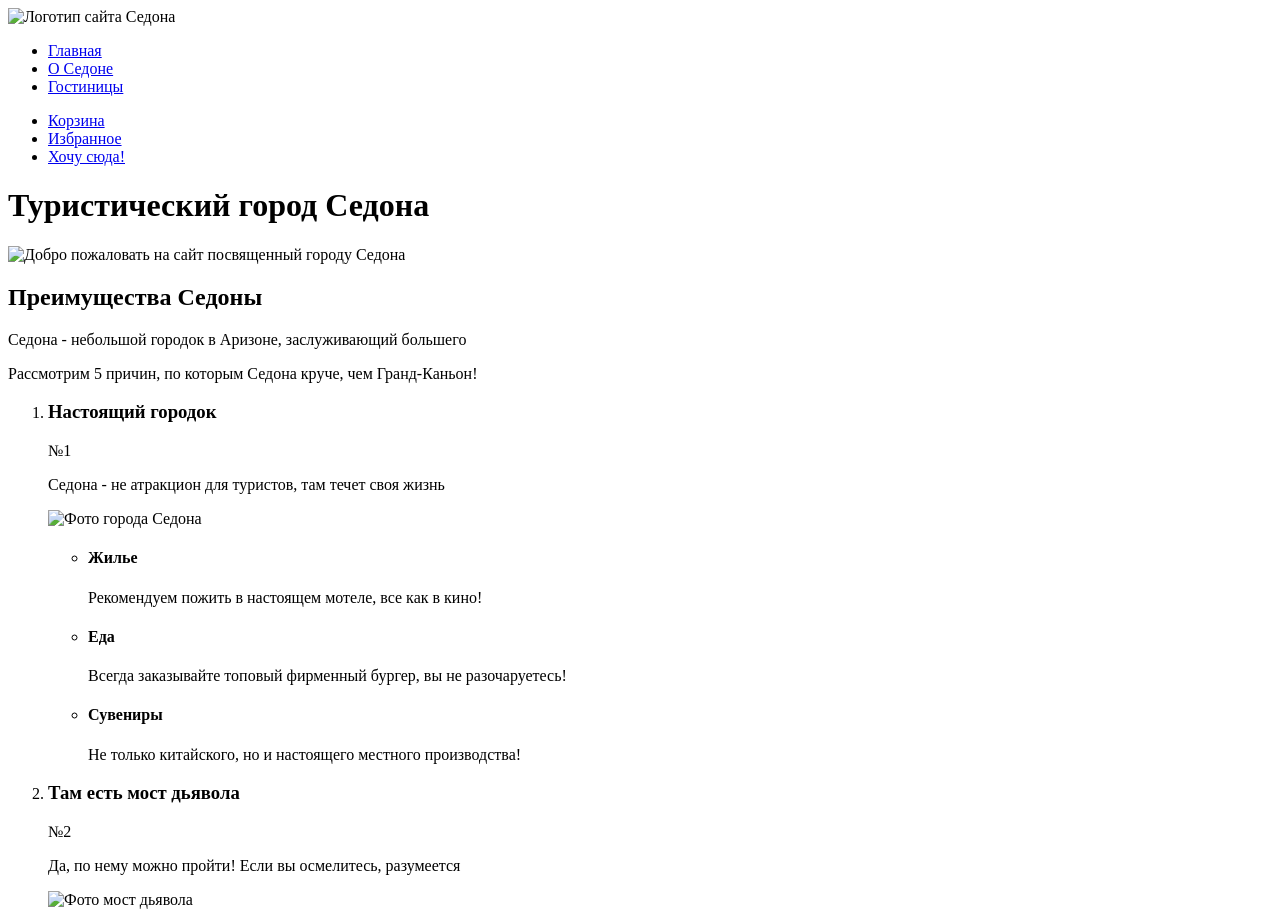
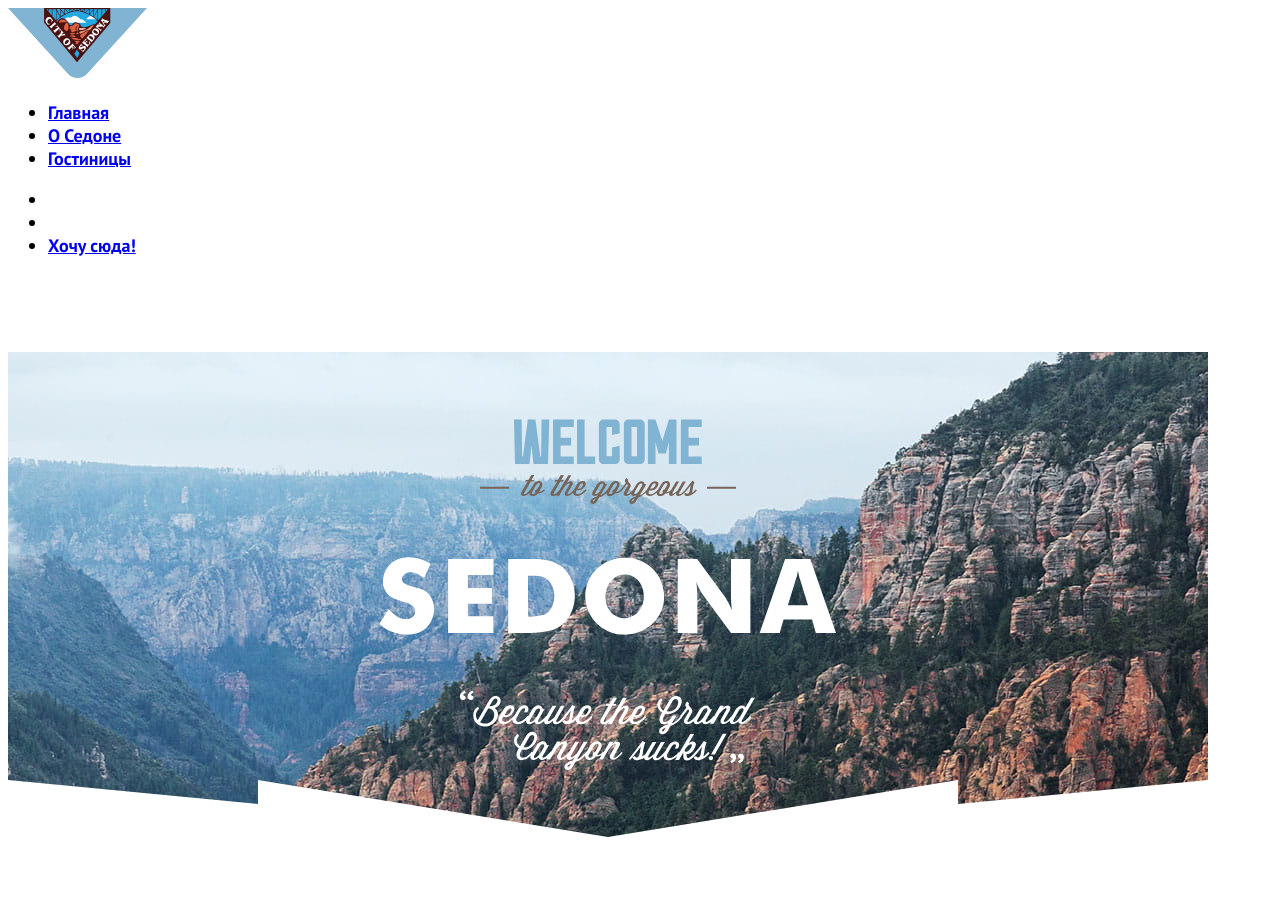
Before and after one commit to AndreiShishkin/Sedona, a plain HTML site: page index.html in a window 1280 px wide. Shown: the top 912 px of the page. Drawn offline with Linux system fonts and the light colour scheme.

Commit message:
Добавление шрифтов в style.css

```diff
--- /dev/null
+++ b/css/style.css
@@ -0,0 +1,41 @@
+@font-face {
+  font-family: "PT Sans";
+font-style: normal;
+font-weight: 400;
+  src: url("../fonts/ptsans-400.woff2")format("woff2");
+
+  font-display: swap;
+}
+
+@font-face {
+  font-family: "PT Sans";
+  font-style: normal;
+  font-weight: 400;
+  src: url(../fonts/ptsans-700.woff2)format("woff2");
+
+  font-display: swap;
+}
+
+body{
+  font-family: "PT Sans", sans-serif;
+  font-weight: 400;
+  font-size: 18px;
+  background-color: ;
+}
+
+.image-welcome{
+  background:
+  url("../img/welcome.svg") no-repeat center,
+  url("../img/divider.svg") no-repeat bottom center,
+  url("../img/index-background.jpg") no-repeat;
+  height: 485px;
+  width: 1200px;
+}
+
+.image-mailing{
+  background: url("../img/blur-background.jpg") no-repeat;
+}
+
+.visually-hidden{
+  visibility: hidden;
+}
--- a/index.html
+++ b/index.html
@@ -4,33 +4,36 @@
 <head>
   <meta charset="utf-8">
   <title>HTML Academy: {{projectTitle}}</title>
+  <link rel="stylesheet" href="css/style.css" type="text/css">
 </head>
 
-<body>
+<body class="test">
   <header class="page-header">
-    <img class="logo" src="#" alt="Логотип сайта Седона">
+    <a class="logo" href="index.html">
+      <img src="img/logo.svg" height="70" width="139" alt="Логотип сайта Седона">
+    </a>
     <nav class="navigation">
       <ul class="navigation-list">
         <li class="navigation-item">
           <a class="navigation-link" href="#">
-            <span class="visually-hidden">Главная</span>
+            <span class="navigation-text">Главная</span>
+          </a>
+        </li>
+        <li class="navigation-item">
+          <a class="navigation-link" href="/catalog.html">
+            <span class="navigation-text">О Седоне</span>
           </a>
         </li>
         <li class="navigation-item">
           <a class="navigation-link" href="#">
-            <span class="visually-hidden">О Седоне</span>
-          </a>
-        </li>
-        <li class="navigation-item">
-          <a class="navigation-link" href="#">
-            <span class="visually-hidden">Гостиницы</span>
+            <span class="navigation-text">Гостиницы</span>
           </a>
         </li>
       </ul>
       <ul class="navigation-list user-navigation">
         <li class="navigation-item">
           <a class="navigation-link" href="#">
-            <span class="visually-hidden">Корзина</span>
+            <span class="visually-hidden">Поиск</span>
           </a>
         </li>
         <li class="navigation-item">
@@ -45,11 +48,14 @@
     </nav>
   </header>
   <main class="main-index">
-    <header class="main-header">
+
     <h1 class="visually-hidden">Туристический город Седона</h1>
-      <img class="welcome-logo" src="#" alt="Добро пожаловать на сайт посвященный городу Седона">
-    </header>
+
     <section class="advantage">
+
+      <div class="image-welcome">
+      </div>
+
       <h2 class="visually-hidden">Преимущества Седоны</h2>
       <p class="description-sedona">Седона - небольшой городок в Аризоне, заслуживающий большего</p>
       <p class="sedona-is-better">Рассмотрим 5 причин, по которым Седона круче, чем Гранд-Каньон!</p>
@@ -60,7 +66,7 @@
             <p class="reason-number">№1</p>
             <p class="reason-description">Седона - не атракцион для туристов, там течет своя жизнь</p>
           </div>
-          <img class="image-sedona" src="#" alt="Фото города Седона">
+          <img class="image-sedona" src="img/house-of-city.jpg" width="800" height="384" alt="Фото города Седона">
           <ul class="services-list">
             <li class="services-item-home">
               <h4 class="services-title">Жилье</h4>
@@ -82,7 +88,7 @@
             <p class="reason-number">№2</p>
             <p class="reason-description">Да, по нему можно пройти! Если вы осмелитесь, разумеется</p>
           </div>
-          <img src="#" alt="Фото мост дьявола">
+          <img class="image-bridge" src="img/devils-bridge.jpg" height="384" width="800" alt="Фото мост дьявола">
         </li>
         <li class="advantage-item">
           <div class="reason-block">
@@ -117,6 +123,7 @@
       <a class="search-button" href="#">Поиск гостиницы в Седоне</a>
     </section>
     <section class="mailing-list">
+      <div class="image-mailing">
         <h2 class="subscribe-mailing-list">Подпишитесь на рассылку</h2>
         <p class="descpription-mailing-list">
           Только полезная информация и никакого спама,
@@ -149,7 +156,7 @@
     </ul>
     <a class="phone-number" href="tel:+78128121212">+7 (812) 812-12-12</a>
     <a class="developer-logo" href="https://htmlacademy.ru/">
-        <span class="visually-hidden">Разработано html academy</span>
+      <img class="developer-logo" src="/img/logo_htmlacademy.svg" alt="Логотип html academy">
     </a>
   </footer>
 </body>
```
Lines whose indentation alone changed are shown as unchanged.
